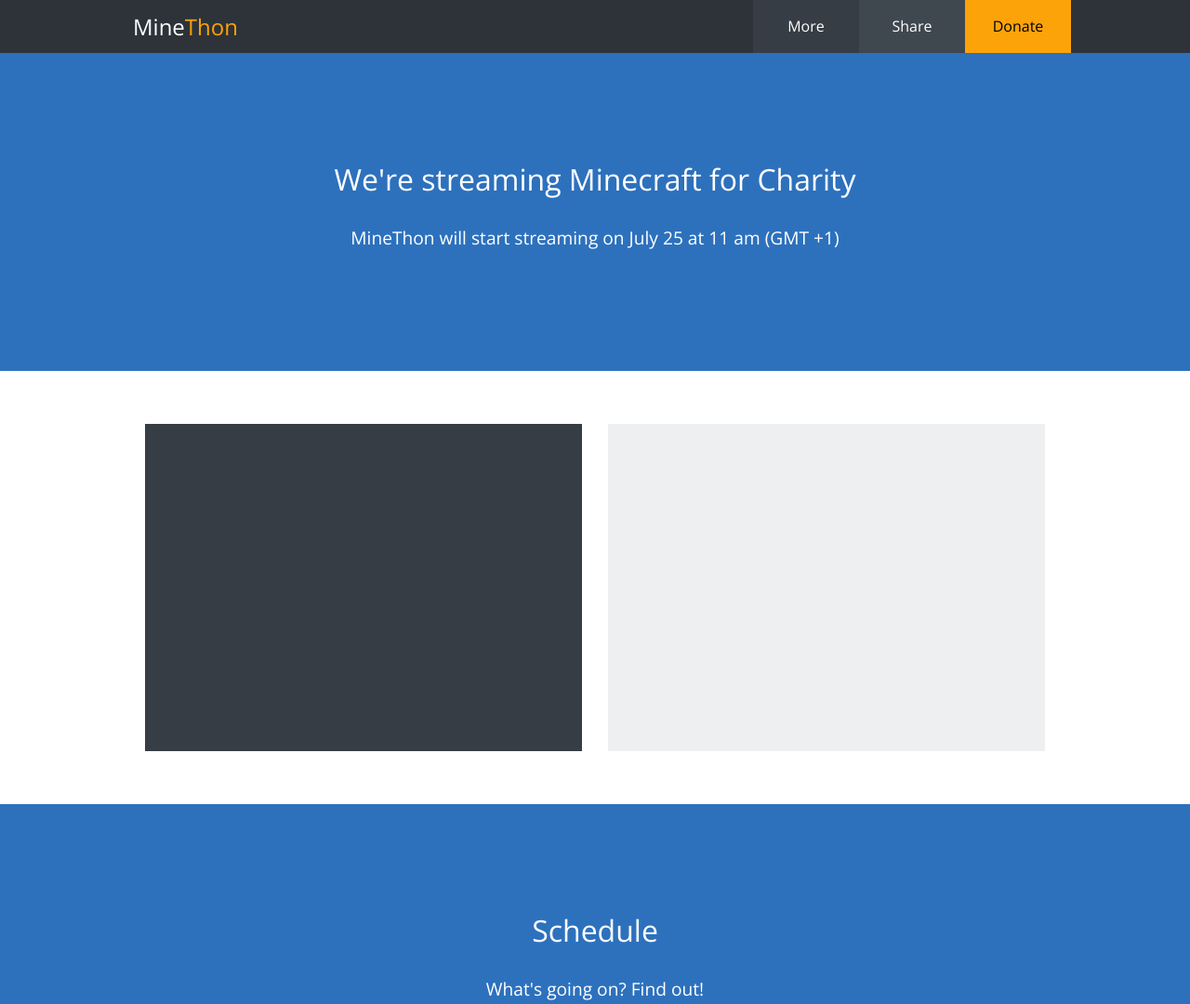
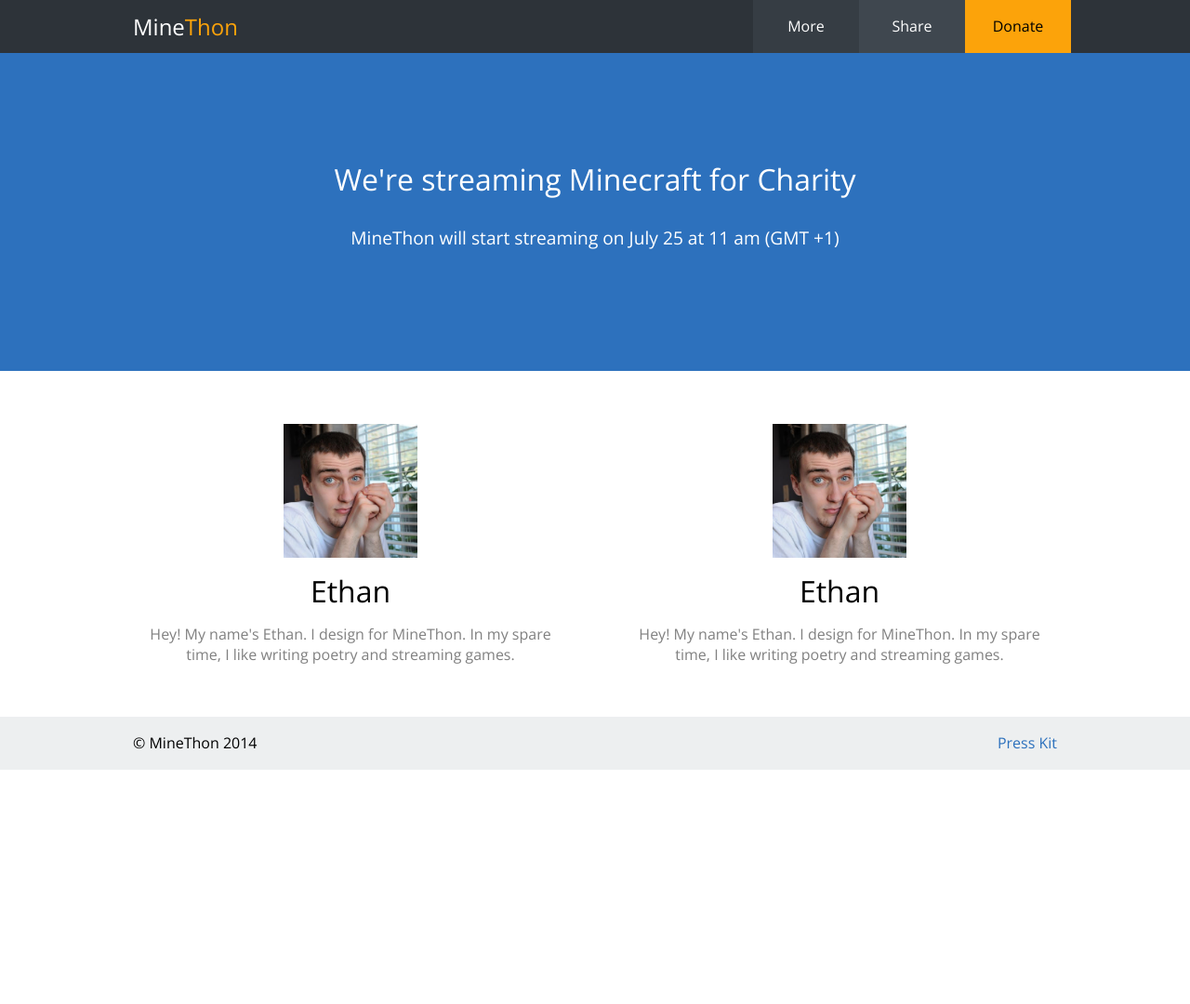
Before and after one commit to HisModusness/MineThon, a plain HTML site: page index.html in a window 1280 px wide. Shown: the top 1080 px of the page at 93% size. After the commit the page ends 828 px from the top, so only its background shows below. Drawn offline with nearby package versions, Linux system fonts and the light colour scheme.

Commit message:
Beginning of volunteer bios

```diff
--- a/index.html
+++ b/index.html
@@ -31,6 +31,7 @@
 				</div>
 			</div>
 
+			<!--
 			<div id="stream-container" class="outwrap">
 				<div id="stream">
 
@@ -39,11 +40,24 @@
 
 				</div>
 			</div>
+			-->
 
-			<div class="header-container outwrap">
-				<div class="header">
-					<h1>Schedule</h1>
-					<h2>What's going on? Find out!</h2>
+			<div id="volunteers-container" class="outwrap">
+				<div id="volunteers">
+					<div id="volunteers-left">
+						<div class="volunteer">
+							<img src="images/ethan.png">
+							<h1>Ethan</h1>
+							<p>Hey! My name's Ethan. I design for MineThon. In my spare time, I like writing poetry and streaming games.</p>
+						</div>
+					</div>
+					<div id="volunteers-right">
+						<div class="volunteer">
+							<img src="images/ethan.png">
+							<h1>Ethan</h1>
+							<p>Hey! My name's Ethan. I design for MineThon. In my spare time, I like writing poetry and streaming games.</p>
+						</div>
+					</div>
 				</div>
 			</div>
 			<!-- Needed to push the footer to the bottom of the window -->
--- a/styles/main.css
+++ b/styles/main.css
@@ -171,7 +171,7 @@ a {
 
 	#stream-video {
 		background-color: #363d44;
-		width: 470px;
+		width: 450px;
 		height: 352px;
 		margin-bottom: 28px;
 	}
@@ -182,6 +182,63 @@ a {
 		height: 352px;
 	}
 
+}
+
+/* VOLUNTEER ITEMS */
+#volunteers-container {
+	background-color: white;
+}
+
+#volunteers {
+	max-width: 1024px;
+	padding-top: 57px;
+	padding-bottom: 28px;
+
+	display: table;
+	margin: 0 auto;
+}
+
+#volunteers-left {
+	position: relative;
+	float: left;
+	margin-right: 28px;
+}
+
+#volunteers-right {
+	position: relative;
+	float: left;
+	margin-left: 28px;
+}
+
+.volunteer {
+	width: 470px;
+	margin-bottom: 28px;
+
+	display:table;
+
+	font-family: "Open Sans", Helvetica, Arial, sans-serif;
+}
+
+.volunteer img {
+	width: 144px;
+
+	display: table;
+	margin: 0 auto;
+	margin-bottom: 14px;
+}
+
+.volunteer h1 {
+	text-align: center;
+	font-size: 2em;
+	font-weight: 300;
+	margin-bottom: 14px;
+
+}
+.volunteer p {
+	text-align: center;
+	font-size: 1em;
+	font-weight: 300;
+	color: grey;
 }
 
 /* FOOTER ITEMS */
```
Also changed, not shown: images/ethan.png (added).
